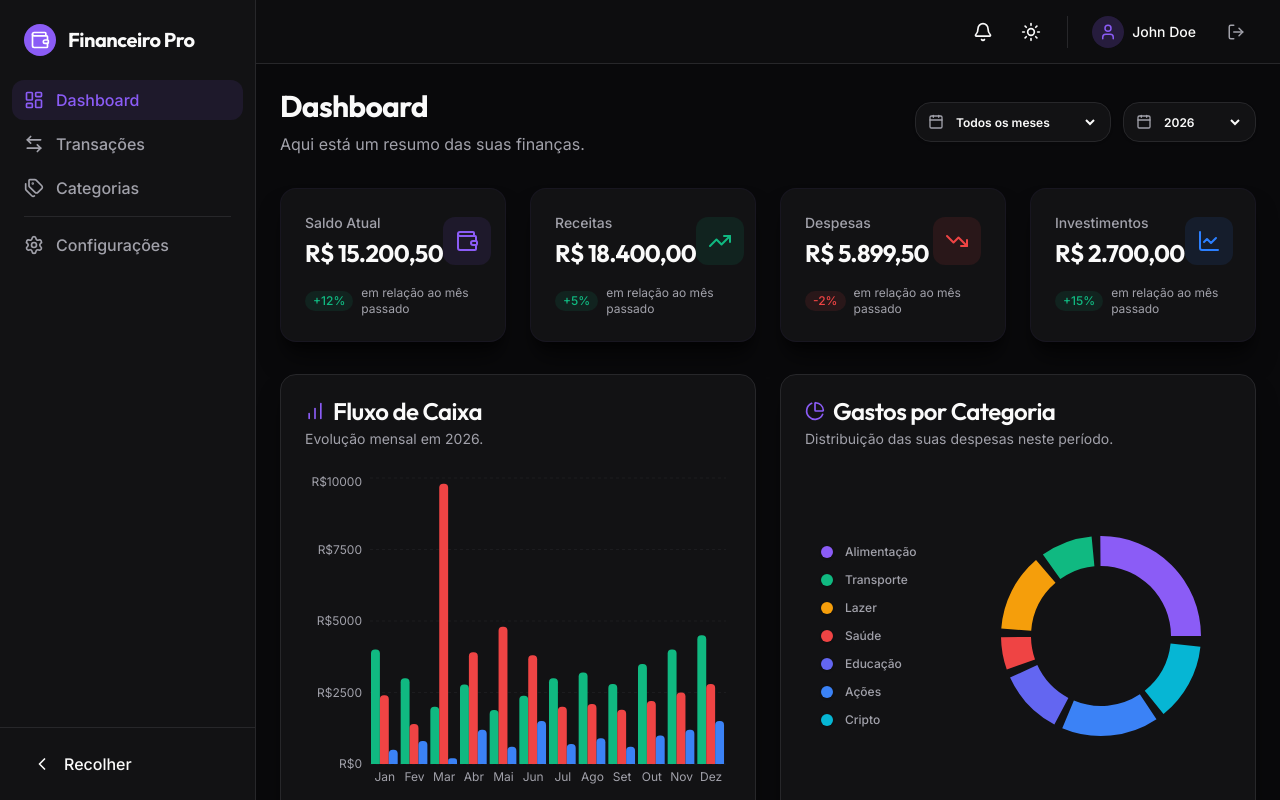
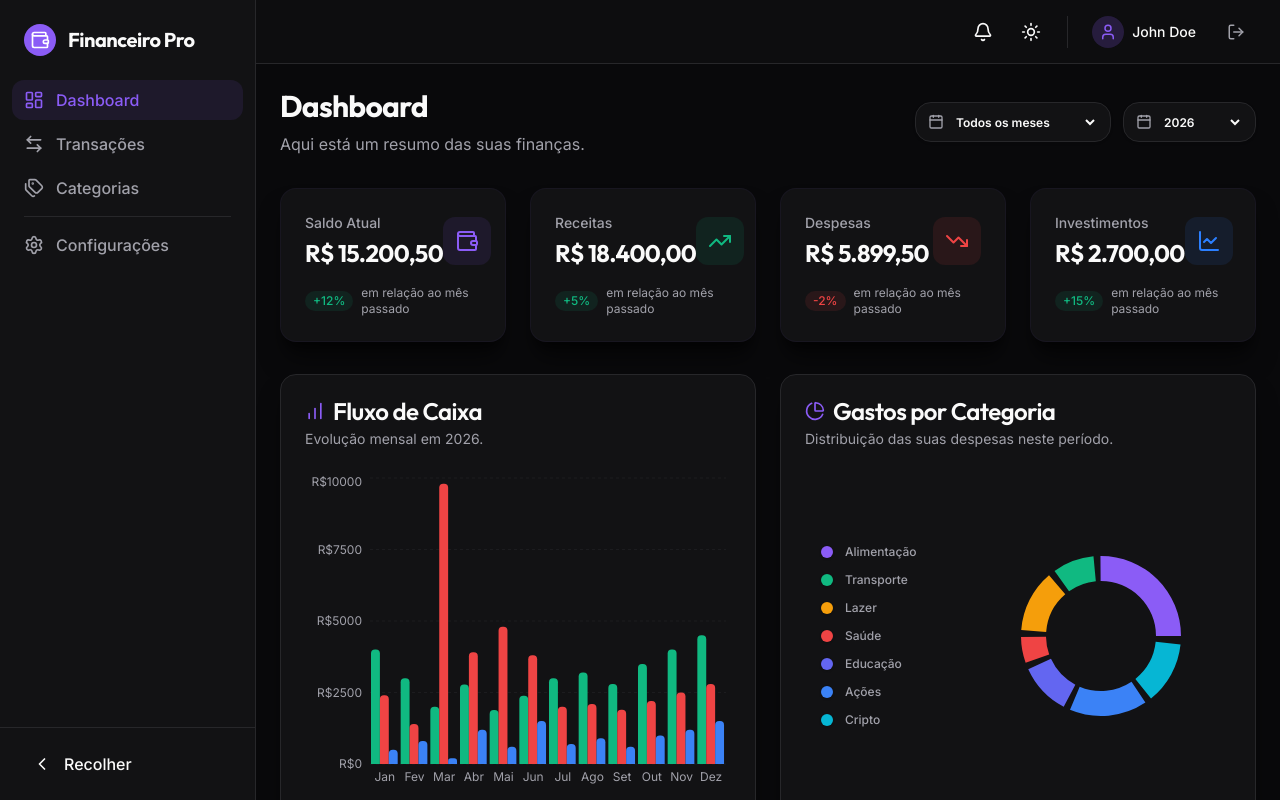
Before and after one commit to leccorside/controle-financeiro-pessoal, a React (Vite) app: page / in a window 1280 px wide. Both pictures are taken after typing "name@example.com", "Sample123" into the empty fields and a click on the button "Entrar". Built offline with nearby package versions, Linux system fonts and the light colour scheme.

Commit message:
fix: mantém legenda do gráfico de categorias na lateral em dispositivos móveis e ajusta dimensões do gráfico de pizza para evitar cortes em telas pequenas

```diff
--- a/src/pages/Dashboard.jsx
+++ b/src/pages/Dashboard.jsx
@@ -231,8 +231,8 @@ export default function Dashboard() {
             </div>
             <CardDescription>Distribuição das suas despesas neste período.</CardDescription>
           </CardHeader>
-          <CardContent className="h-[350px] flex flex-col md:flex-row items-center gap-4">
-            <div className="flex flex-col justify-center gap-3 pl-4 min-w-[150px]">
+          <CardContent className="h-[350px] flex flex-row items-center gap-2 md:gap-4 overflow-hidden">
+            <div className="flex flex-col justify-center gap-3 pl-2 md:pl-4 min-w-[100px] md:min-w-[150px]">
               {currentData.categorySpending.map((category) => (
                 <div key={category.name} className="flex items-center gap-3 group cursor-default">
                   <div className="w-3 h-3 rounded-full shadow-sm" style={{ backgroundColor: category.color }} />
@@ -243,15 +243,15 @@ export default function Dashboard() {
               ))}
             </div>
 
-            <div className="flex-1 w-full h-full min-h-[250px]">
+            <div className="flex-1 h-full min-h-[200px] md:min-h-[250px] flex items-center justify-center">
               <ResponsiveContainer width="100%" height="100%">
                 <PieChart>
                   <Pie
                     data={currentData.categorySpending}
                     cx="50%"
                     cy="50%"
-                    innerRadius={70}
-                    outerRadius={100}
+                    innerRadius={55}
+                    outerRadius={80}
                     paddingAngle={5}
                     dataKey="value"
                   >
```
